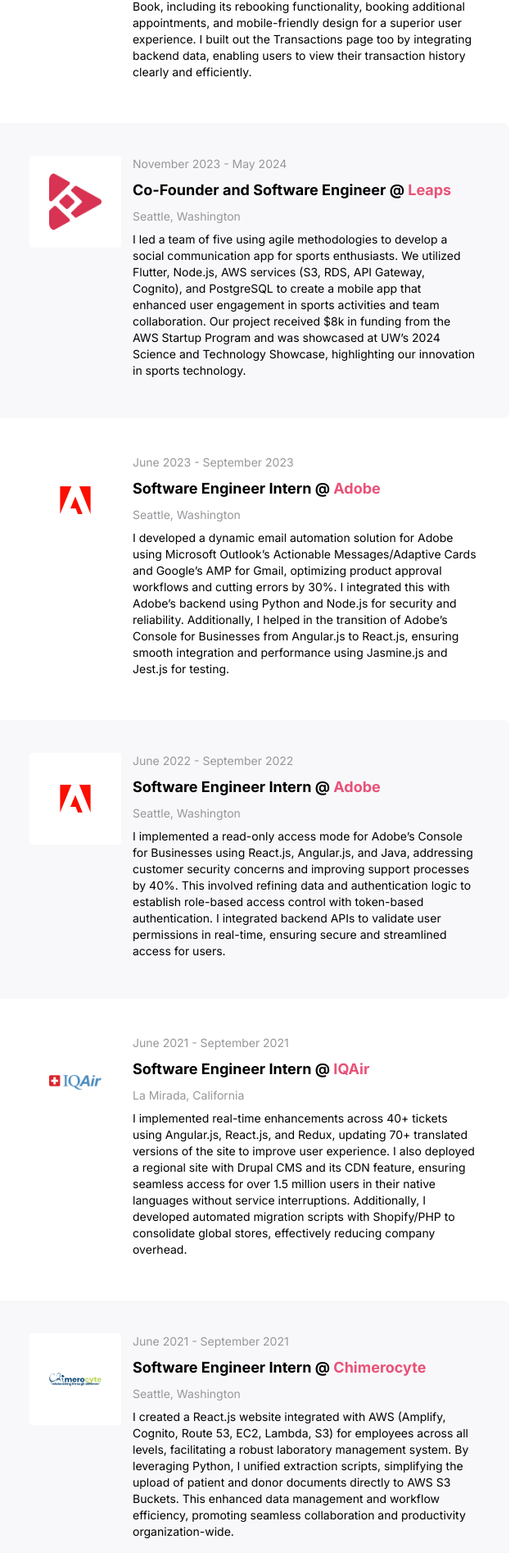
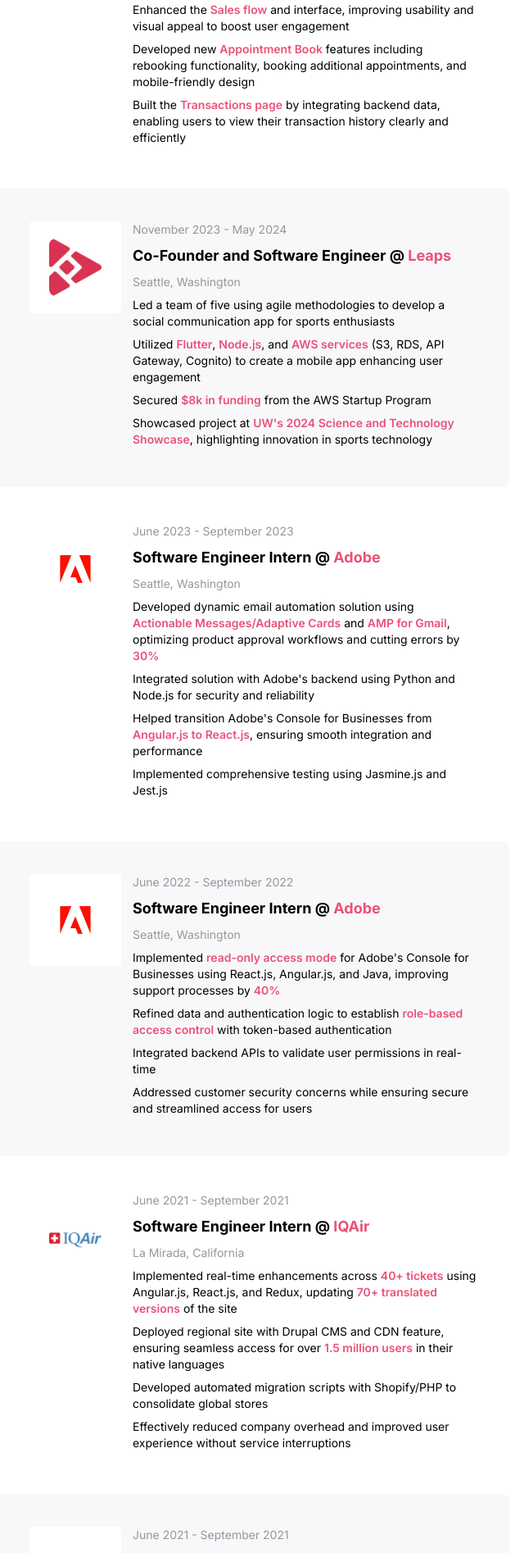
Before and after one commit to juliuscecilia33/PortfolioV3, a Next.js app: page / in a window 1280 px wide. Shown: the part 852-2746 px from the top of the page at 82% size, without its empty margins (338-978 px from the left). Built offline with nearby package versions, Linux system fonts and the light colour scheme.

Commit message:
fixed descriptions and added motion

```diff
--- a/package.json
+++ b/package.json
@@ -10,6 +10,7 @@
   },
   "dependencies": {
     "@headlessui/react": "^2.1.2",
+    "framer-motion": "^12.29.2",
     "headlessui": "^0.0.0",
     "next": "14.2.35",
     "react": "^18",
--- a/src/app/components/Experience.tsx
+++ b/src/app/components/Experience.tsx
@@ -1,19 +1,20 @@
+"use client";
+
 import Image, { StaticImageData } from "next/image";
-import { Inter } from "next/font/google";
-import Link from "next/link";
+import { highlightKeywords } from "../utils/highlightKeywords";
+import { motion } from "framer-motion";
+import { fadeInUp, defaultViewport } from "../utils/animations";
 
 type ExperienceProps = {
   imageSrc: StaticImageData;
   imageAlt: string;
-  description: string;
+  description: string | string[];
   location: string;
   positionName: string;
   dateOfExperience: string;
   backgroundColor: string;
   companyName: string;
 };
-
-const inter = Inter({ subsets: ["latin"] });
 
 const Experience = ({
   imageSrc,
@@ -26,8 +27,14 @@
   companyName,
 }: ExperienceProps) => {
   return (
-    <div
+    <motion.div
       className={`w-full bg-[${backgroundColor}] dark:bg-[#2a2a2a] p-6 md:p-10 flex flex-col md:flex-row justify-center rounded-lg mb-4 md:mb-1 transition-colors duration-300`}
+      variants={fadeInUp}
+      initial="hidden"
+      whileInView="visible"
+      viewport={defaultViewport}
+      whileHover="hover"
+      animate="rest"
     >
       <div className="flex justify-center md:w-[25%] mb-4 md:mb-0">
         <div className="w-28 h-28 aspect-square flex p-6 bg-white dark:bg-gray-800 rounded items-center justify-center transition-colors duration-300">
@@ -46,10 +53,20 @@
             <span className="text-[#E95278]">{companyName}</span>
           </h2>
           <p className="text-[#96979A] dark:text-gray-400 text-sm mb-2">{location}</p>
-          <p className="text-black dark:text-gray-300 text-sm mb-2">{description}</p>
+          <div className="text-black dark:text-gray-300 text-sm mb-2">
+            {Array.isArray(description) ? (
+              <ul className="space-y-2">
+                {description.map((bullet, index) => (
+                  <li key={index}>{highlightKeywords(bullet)}</li>
+                ))}
+              </ul>
+            ) : (
+              <p>{highlightKeywords(description)}</p>
+            )}
+          </div>
         </div>
       </div>
-    </div>
+    </motion.div>
   );
 };
 
--- a/src/app/containers/Experiences.tsx
+++ b/src/app/containers/Experiences.tsx
@@ -1,27 +1,54 @@
+"use client";
+
 import Experience from "../components/Experience";
 import Adobe from "../../assets/AdobeRedLogo.png";
 import IQAir from "../../assets/IQAir.png";
 import Chimerocyte from "../../assets/Chimerocyte.png";
 import Leaps from "../../assets/LeapsLogo.png";
 import BookedBy from "../../assets/BookedBy.jpg";
+import { motion } from "framer-motion";
 
 const Experiences = () => {
+  const containerVariants = {
+    hidden: { opacity: 1 },
+    visible: {
+      opacity: 1,
+      transition: {
+        staggerChildren: 0.1,
+      },
+    },
+  };
+
   return (
-    <>
+    <motion.div
+      variants={containerVariants}
+      initial="hidden"
+      animate="visible"
+    >
       <Experience
         imageSrc={BookedBy}
         imageAlt="BookedBy"
-        description="I led the full lifecycle development of Bookedby's Queue: from prototyping and design to building a fully functional product component. I also enhanced the company's Sales flow and interface, improving usability and visual appeal to boost user engagement. I developed new features in the Appointment Book, including its rebooking functionality, booking additional appointments, and mobile-friendly design for a superior user experience. I built out the Transactions page too by integrating backend data, enabling users to view their transaction history clearly and efficiently."
+        description={[
+          "Led full lifecycle development of **Bookedby's Queue** from prototyping and design to building a fully functional product component",
+          "Enhanced the **Sales flow** and interface, improving usability and visual appeal to boost user engagement",
+          "Developed new **Appointment Book** features including rebooking functionality, booking additional appointments, and mobile-friendly design",
+          "Built the **Transactions page** by integrating backend data, enabling users to view their transaction history clearly and efficiently"
+        ]}
         positionName="Software Engineer"
         companyName="BookedBy"
         location="Austin, Texas"
         backgroundColor="#FFFFFF"
-        dateOfExperience="February 2025 - Present"
+        dateOfExperience="February 2025 - January 2026"
       />
       <Experience
         imageSrc={Leaps}
         imageAlt="Leaps"
-        description="I led a team of five using agile methodologies to develop a social communication app for sports enthusiasts. We utilized Flutter, Node.js, AWS services (S3, RDS, API Gateway, Cognito), and PostgreSQL to create a mobile app that enhanced user engagement in sports activities and team collaboration. Our project received $8k in funding from the AWS Startup Program and was showcased at UW&rsquo;s 2024 Science and Technology Showcase, highlighting our innovation in sports technology."
+        description={[
+          "Led a team of five using agile methodologies to develop a social communication app for sports enthusiasts",
+          "Utilized **Flutter**, **Node.js**, and **AWS services** (S3, RDS, API Gateway, Cognito) to create a mobile app enhancing user engagement",
+          "Secured **$8k in funding** from the AWS Startup Program",
+          "Showcased project at **UW's 2024 Science and Technology Showcase**, highlighting innovation in sports technology"
+        ]}
         positionName="Co-Founder and Software Engineer"
         companyName="Leaps"
         location="Seattle, Washington"
@@ -31,7 +58,12 @@
       <Experience
         imageSrc={Adobe}
         imageAlt="Adobe 2023"
-        description="I developed a dynamic email automation solution for Adobe using Microsoft Outlook&rsquo;s Actionable Messages/Adaptive Cards and Google&rsquo;s AMP for Gmail, optimizing product approval workflows and cutting errors by 30%. I integrated this with Adobe&rsquo;s backend using Python and Node.js for security and reliability. Additionally, I helped in the transition of Adobe&rsquo;s Console for Businesses from Angular.js to React.js, ensuring smooth integration and performance using Jasmine.js and Jest.js for testing."
+        description={[
+          "Developed dynamic email automation solution using **Actionable Messages/Adaptive Cards** and **AMP for Gmail**, optimizing product approval workflows and cutting errors by **30%**",
+          "Integrated solution with Adobe's backend using Python and Node.js for security and reliability",
+          "Helped transition Adobe's Console for Businesses from **Angular.js to React.js**, ensuring smooth integration and performance",
+          "Implemented comprehensive testing using Jasmine.js and Jest.js"
+        ]}
         positionName="Software Engineer Intern"
         companyName="Adobe"
         location="Seattle, Washington"
@@ -41,7 +73,12 @@
       <Experience
         imageSrc={Adobe}
         imageAlt="Adobe 2022"
-        description="I implemented a read-only access mode for Adobe&rsquo;s Console for Businesses using React.js, Angular.js, and Java, addressing customer security concerns and improving support processes by 40%. This involved refining data and authentication logic to establish role-based access control with token-based authentication. I integrated backend APIs to validate user permissions in real-time, ensuring secure and streamlined access for users."
+        description={[
+          "Implemented **read-only access mode** for Adobe's Console for Businesses using React.js, Angular.js, and Java, improving support processes by **40%**",
+          "Refined data and authentication logic to establish **role-based access control** with token-based authentication",
+          "Integrated backend APIs to validate user permissions in real-time",
+          "Addressed customer security concerns while ensuring secure and streamlined access for users"
+        ]}
         positionName="Software Engineer Intern"
         companyName="Adobe"
         location="Seattle, Washington"
@@ -51,7 +88,12 @@
       <Experience
         imageSrc={IQAir}
         imageAlt="IQAir"
-        description="I implemented real-time enhancements across 40+ tickets using Angular.js, React.js, and Redux, updating 70+ translated versions of the site to improve user experience. I also deployed a regional site with Drupal CMS and its CDN feature, ensuring seamless access for over 1.5 million users in their native languages without service interruptions. Additionally, I developed automated migration scripts with Shopify/PHP to consolidate global stores, effectively reducing company overhead."
+        description={[
+          "Implemented real-time enhancements across **40+ tickets** using Angular.js, React.js, and Redux, updating **70+ translated versions** of the site",
+          "Deployed regional site with Drupal CMS and CDN feature, ensuring seamless access for over **1.5 million users** in their native languages",
+          "Developed automated migration scripts with Shopify/PHP to consolidate global stores",
+          "Effectively reduced company overhead and improved user experience without service interruptions"
+        ]}
         positionName="Software Engineer Intern"
         companyName="IQAir"
         location="La Mirada, California"
@@ -61,14 +103,19 @@
       <Experience
         imageSrc={Chimerocyte}
         imageAlt="Chimerocyte"
-        description="I created a React.js website integrated with AWS (Amplify, Cognito, Route 53, EC2, Lambda, S3) for employees across all levels, facilitating a robust laboratory management system. By leveraging Python, I unified extraction scripts, simplifying the upload of patient and donor documents directly to AWS S3 Buckets. This enhanced data management and workflow efficiency, promoting seamless collaboration and productivity organization-wide."
+        description={[
+          "Created React.js website integrated with **AWS** (Amplify, Cognito, Route 53, EC2, Lambda, S3) for employees across all levels",
+          "Facilitated robust **laboratory management system** for seamless collaboration and productivity",
+          "Unified extraction scripts using Python, simplifying upload of patient and donor documents to AWS S3 Buckets",
+          "Enhanced data management and workflow efficiency organization-wide"
+        ]}
         positionName="Software Engineer Intern"
         companyName="Chimerocyte"
         location="Seattle, Washington"
         backgroundColor="#F8F8FA"
         dateOfExperience="June 2021 - September 2021"
       />
-    </>
+    </motion.div>
   );
 };
 
--- a/src/app/containers/Projects.tsx
+++ b/src/app/containers/Projects.tsx
@@ -1,3 +1,5 @@
+"use client";
+
 import Leaps from "../../assets/LeapsLogo.png";
 import SageLogo from "../../assets/SageLogo.png";
 import Joblicant from "../../assets/Joblicant.png";
@@ -9,38 +11,54 @@
 import CycleScan from "../../assets/CycleScan.png";
 import Project from "../components/Project";
 import DineLogo from "../../assets/DineLogo.png";
+import { motion } from "framer-motion";
 
 const Projects = () => {
+  const containerVariants = {
+    hidden: { opacity: 1 },
+    visible: {
+      opacity: 1,
+      transition: {
+        staggerChildren: 0.08,
+      },
+    },
+  };
+
   return (
-    <>
+    <motion.div
+      className="flex flex-wrap w-full justify-between"
+      variants={containerVariants}
+      initial="hidden"
+      animate="visible"
+    >
       <Project
         imageSrc={DineLogo}
         imageAlt="Dine"
         projectName="Dine"
-        projectDescription="Dine is a cross-platform mobile application designed to make living with food allergies safer and easier. Whether you're managing your own allergies, caring for children with food restrictions, or running a restaurant that accommodates allergen-sensitive diners, Dine provides the tools you need."
+        projectDescription="Dine is a cross-platform mobile application designed to make living with food allergies safer and easier."
         projectLink="https://github.com/SageDevelopmentCode/dineapp"
       />
       <Project
         imageSrc={DineLogo}
         imageAlt="Dine"
         projectName="Dine Web"
-        projectDescription="Dine Web is the public/private profile component of the Dine food allergy management ecosystem. It provides shareable web profiles for users and restaurants to communicate food allergy information, safety protocols, and dietary accommodations."
+        projectDescription="Dine Web provides shareable web profiles for users and restaurants to communicate food allergy information, safety protocols, and dietary accommodations."
         projectLink="https://github.com/SageDevelopmentCode/dine-web"
       />
-      <Project
+      {/* <Project
         imageSrc={SageLogo}
         imageAlt="Sage"
         projectName="Sage"
-        projectDescription="An engaging and interactive app designed to inspire growth for both kids. By combining the timeless wisdom of the Bible with modern gamification elements, Sage offers a unique way to deepen your faith while having fun and connecting with others."
+        projectDescription="An engaging and interactive app designed to inspire growth for both kids and adults."
         projectLink="https://github.com/juliuscecilia33/sagev2-mobile"
       />
       <Project
         imageSrc={SageLogo}
         imageAlt="Sage"
         projectName="Sage (Backend)"
-        projectDescription="The backend of SageV2 is built with Golang, Docker, and PostgreSQL, ensuring a scalable foundation for the app's interactive and faith-based features."
+        projectDescription="The backend of SageV2 is built with Golang, Docker, and PostgreSQL, ensuring a scalable foundation for the app's interactive and features."
         projectLink="https://github.com/juliuscecilia33/sagev2"
-      />
+      /> */}
       <Project
         imageSrc={HoopsPredictor}
         imageAlt="HoopsPredictor"
@@ -53,7 +71,7 @@
         imageSrc={ChatPulse}
         imageAlt="ChatPulse"
         projectName="ChatPulse"
-        projectDescription="This Java-based chat application features real-time typing indicators, allowing users to see when someone is typing a message. Inspired by the subtle yet impactful design of modern messaging apps, this project demonstrates how small features can enhance user experience."
+        projectDescription="This Java-based chat application features real-time typing indicators, allowing users to see when someone is typing a message."
         projectLink="https://github.com/juliuscecilia33/ChatPulse"
       />
       <Project
@@ -67,28 +85,28 @@
         imageSrc={FAInitiative}
         imageAlt="FAInitiative"
         projectName="FA Initiative"
-        projectDescription="A reddit-inspired social media hub that connects people with food allergies and allows assemblies or posts to be created. Users can discover new foods they can eat, learn an assortment of recipes, read relatable experiences, and meet others to help spread positivity and take initiative towards the problem of food allergies"
+        projectDescription="A reddit-inspired social media hub that connects people with food allergies and allows assemblies or posts to be created."
         projectLink="https://github.com/juliuscecilia33/FAInitiative"
       />
       <Project
         imageSrc={InstaDeck}
         imageAlt="InstaDeck"
         projectName="InstaDeck"
-        projectDescription="A semi-dashboard interface of Instagram made with React and Google Firebase! By providing different “decks” of posts from your personalized following post deck to the trending or popular deck, users of InstaDeck are given a comforting and appealing perspective for their Instagram feed."
+        projectDescription="A semi-dashboard interface of Instagram made with React and Google Firebase."
         projectLink="https://github.com/juliuscecilia33/InstaDeck"
       />
       <Project
         imageSrc={Joblicant}
         imageAlt="Joblicant"
         projectName="Joblicant"
-        projectDescription="A dashboard interface showcasing all your job applications in one place! Users can also save commonly used application information and easily copy/paste that over to whatever they&rsquo;re applying for."
+        projectDescription="A dashboard interface showcasing all your job applications in one place."
         projectLink="https://github.com/juliuscecilia33/Joblicant"
       />
       <Project
         imageSrc={FAOutlets}
         imageAlt="FAOutlets"
         projectName="FAOutlets"
-        projectDescription="An E-commerce Store that combines all Food Allergy manufacturers and products into one online hub. Website is made with React.js, Commerce.js, and Stripe."
+        projectDescription="An E-commerce Store that combines all Food Allergy manufacturers and products into one online hub."
         projectLink="https://github.com/juliuscecilia33/FAOutlets"
       />
       <Project
@@ -98,7 +116,7 @@
         projectDescription="Cross-platform mobile application that determines whether an object is recyclable, compostable or neither using object recognition. My team won the Wolfram Alpha Track Prize by SD Hacks 2021."
         projectLink="https://github.com/bkenza/CycleScan"
       />
-    </>
+    </motion.div>
   );
 };
 
--- a/src/app/page.tsx
+++ b/src/app/page.tsx
@@ -12,6 +12,8 @@
 import FancyTestimonialsSlider from "./components/Testimonials";
 import { useEffect } from "react";
 import DarkModeToggle from "./components/DarkModeToggle";
+import { motion } from "framer-motion";
+import { fadeIn, defaultViewport } from "./utils/animations";
 
 export default function Home() {
   const testimonials = [
@@ -98,23 +100,49 @@
           </button>
         ))}
       </div>
-      <h2 id="Experience" className="mt-10 mb-3 text-2xl font-bold text-black dark:text-white">
+      <motion.h2
+        id="Experience"
+        className="mt-10 mb-3 text-2xl font-bold text-black dark:text-white"
+        variants={fadeIn}
+        initial="hidden"
+        whileInView="visible"
+        viewport={defaultViewport}
+      >
         Experience
-      </h2>
+      </motion.h2>
       <Experiences />
-      <h2 id="Projects" className="mt-14 mb-3 text-2xl font-bold text-black dark:text-white">
+      <motion.h2
+        id="Projects"
+        className="mt-14 mb-3 text-2xl font-bold text-black dark:text-white"
+        variants={fadeIn}
+        initial="hidden"
+        whileInView="visible"
+        viewport={defaultViewport}
+      >
         Projects
-      </h2>
-      <div className="flex flex-wrap w-full justify-between">
-        <Projects />
-      </div>
-      <h2 id="Recommendations" className="mt-14 mb-3 text-2xl font-bold text-black dark:text-white">
+      </motion.h2>
+      <Projects />
+      <motion.h2
+        id="Recommendations"
+        className="mt-14 mb-3 text-2xl font-bold text-black dark:text-white"
+        variants={fadeIn}
+        initial="hidden"
+        whileInView="visible"
+        viewport={defaultViewport}
+      >
         Recommendations
-      </h2>
+      </motion.h2>
       <FancyTestimonialsSlider testimonials={testimonials} />
-      <h2 id="Blogs" className="mt-14 mb-3 text-2xl font-bold text-black dark:text-white">
+      <motion.h2
+        id="Blogs"
+        className="mt-14 mb-3 text-2xl font-bold text-black dark:text-white"
+        variants={fadeIn}
+        initial="hidden"
+        whileInView="visible"
+        viewport={defaultViewport}
+      >
         Blogs
-      </h2>
+      </motion.h2>
       <Blog
         blogLink="https://medium.com/@juliuscecilia33/go-fiber-radix-trees-9a1befb873f2"
         backgroundColor="F8F8FA"
@@ -157,9 +185,16 @@
         blogTitle="How LeetCode Transformed My Note-Taking App"
         blogDescription="I&rsquo;ve been solving LeetCode problems to prepare for software engineering job interviews and like many, I initially thought that the data structures and algorithms emphasized in these problems would rarely be encountered in real-life work and projects. However, my recent experience proved otherwise."
       />
-      <h2 id="Connect" className="mt-14 mb-3 text-2xl font-bold text-black dark:text-white">
+      <motion.h2
+        id="Connect"
+        className="mt-14 mb-3 text-2xl font-bold text-black dark:text-white"
+        variants={fadeIn}
+        initial="hidden"
+        whileInView="visible"
+        viewport={defaultViewport}
+      >
         Let&rsquo;s Connect
-      </h2>
+      </motion.h2>
       <div className="flex flex-col">
         <button
           onClick={sendEmail}
--- /dev/null
+++ b/src/app/utils/animations.ts
@@ -0,0 +1,106 @@
+import { Variants } from "framer-motion";
+
+// Fade in from bottom with subtle movement
+export const fadeInUp: Variants = {
+  hidden: {
+    opacity: 0,
+    y: 20,
+  },
+  visible: {
+    opacity: 1,
+    y: 0,
+    transition: {
+      duration: 0.5,
+      ease: [0.22, 1, 0.36, 1], // Custom easing for smooth professional feel
+    },
+  },
+};
+
+// Simple fade in
+export const fadeIn: Variants = {
+  hidden: {
+    opacity: 0,
+  },
+  visible: {
+    opacity: 1,
+    transition: {
+      duration: 0.4,
+      ease: "easeOut",
+    },
+  },
+};
+
+// Stagger container for sequential animations
+export const staggerContainer: Variants = {
+  hidden: { opacity: 0 },
+  visible: {
+    opacity: 1,
+    transition: {
+      staggerChildren: 0.1,
+      delayChildren: 0.1,
+    },
+  },
+};
+
+// Card hover effect - subtle lift
+export const cardHover = {
+  rest: {
+    y: 0,
+    scale: 1,
+    transition: {
+      duration: 0.3,
+      ease: "easeOut",
+    },
+  },
+  hover: {
+    y: -4,
+    scale: 1.02,
+    transition: {
+      duration: 0.3,
+      ease: [0.22, 1, 0.36, 1],
+    },
+  },
+};
+
+// Default viewport settings for scroll animations
+export const defaultViewport = {
+  once: true,
+  amount: 0.3,
+};
+
+// Hero section animation variants
+export const heroContainer: Variants = {
+  hidden: { opacity: 0 },
+  visible: {
+    opacity: 1,
+    transition: {
+      staggerChildren: 0.15,
+      delayChildren: 0.2,
+    },
+  },
+};
+
+export const heroItem: Variants = {
+  hidden: { opacity: 0, y: 20 },
+  visible: {
+    opacity: 1,
+    y: 0,
+    transition: {
+      duration: 0.6,
+      ease: [0.22, 1, 0.36, 1],
+    },
+  },
+};
+
+// Profile image scale animation
+export const profileImage: Variants = {
+  hidden: { opacity: 0, scale: 0.8 },
+  visible: {
+    opacity: 1,
+    scale: 1,
+    transition: {
+      duration: 0.6,
+      ease: [0.22, 1, 0.36, 1],
+    },
+  },
+};
--- /dev/null
+++ b/src/app/utils/highlightKeywords.tsx
@@ -0,0 +1,33 @@
+import React from "react";
+
+type HighlightedContent = React.ReactNode;
+
+export const highlightKeywords = (text: string): HighlightedContent => {
+  const keywordRegex = /\*\*(.*?)\*\*/g;
+  const parts: React.ReactNode[] = [];
+  let lastIndex = 0;
+  let match;
+
+  while ((match = keywordRegex.exec(text)) !== null) {
+    // Add text before keyword
+    if (match.index > lastIndex) {
+      parts.push(text.substring(lastIndex, match.index));
+    }
+
+    // Add highlighted keyword
+    parts.push(
+      <span key={match.index} className="text-[#E95278] font-semibold">
+        {match[1]}
+      </span>
+    );
+
+    lastIndex = match.index + match[0].length;
+  }
+
+  // Add remaining text
+  if (lastIndex < text.length) {
+    parts.push(text.substring(lastIndex));
+  }
+
+  return parts.length > 0 ? parts : text;
+};
```
Also changed, not shown: src/app/components/Blog.tsx (+12 -2 lines), src/app/components/Hero.tsx (+32 -11 lines), src/app/components/Project.tsx (+14 -3 lines), 1 other file (tests, documents, lock files or other folders).
